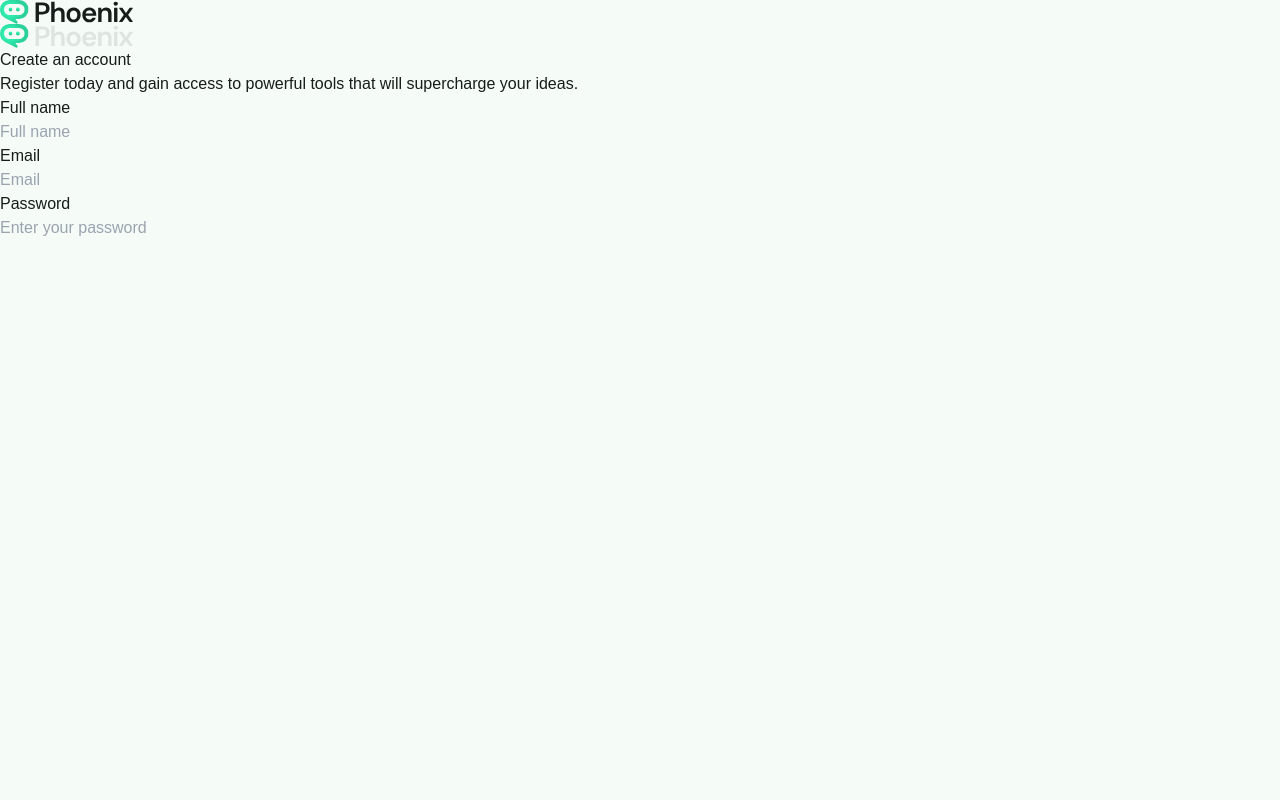
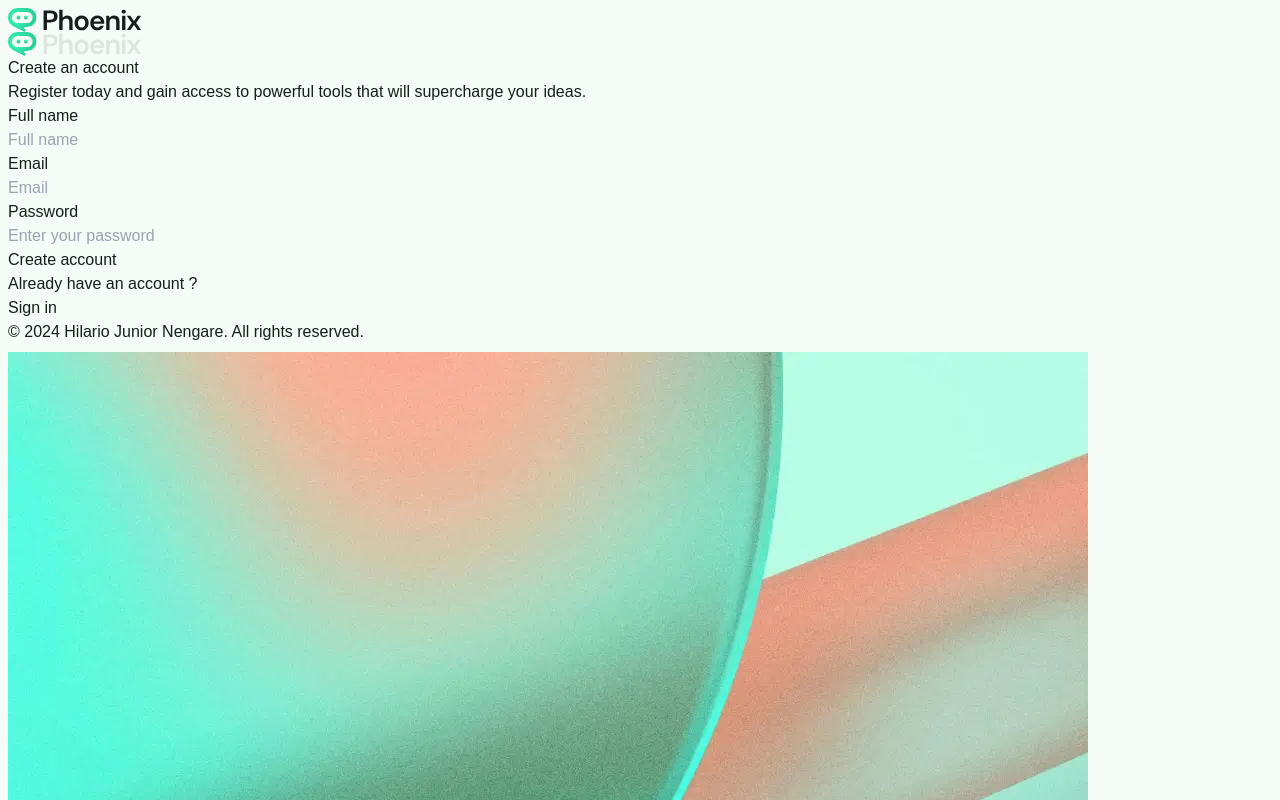
Before and after one commit to HilarioNengareJr/phoenix, a React (Vite) app: page /register in a window 1280 px wide. Shown: the top 800 px of the page. Built offline with nearby package versions, Linux system fonts and the light colour scheme; a web font is replaced by a local one.

Commit message:
chore: implemented register

```diff
--- a/src/components/Button.jsx
+++ b/src/components/Button.jsx
@@ -20,9 +20,20 @@ const Button = ({
     children,
     ...rest
 }) => {
-    <button className={`btn ${variant} ${color}`} {...rest}>
+    return (
+        <button className={`btn ${variant} ${color} ${classes}`}  {...rest}>
         {children}
 
         <div className="state-layer"></div>
     </button>
+    );
 }
+
+Button.propTypes = {
+    classes: PropTypes.string,
+    variant: PropTypes.string,
+    color: PropTypes.string,
+    children: PropTypes.any
+}
+
+export {Button};
--- a/src/pages/Register.jsx
+++ b/src/pages/Register.jsx
@@ -13,13 +13,14 @@ import { Link, Form } from 'react-router-dom';
  * Custom Modules
  */
 
-import { logoLight, logoDark } from '../assets/assets';
+import { logoLight, logoDark, banner } from '../assets/assets';
 /**
  * Components
  */
 
 import PageTitle from '../components/PageTitle';
 import TextField from '../components/TextField';
+import { Button } from '../components/Button';
 
 
 
@@ -27,7 +28,7 @@ const Register = () => {
     return (
         <>
             <PageTitle title='Phoenix | Create an account' />
-            <div className=''>
+            <div className='relative w-screen h-dvh p-2 grid grid-cols-1 lg:grid-cols-[1fr, 1.2fr] lg:gap-2'>
                 <div className=''>
                     <Link>
                         <img src={logoLight} alt='phoenix logo' width={133} height={24} className='' />
@@ -47,9 +48,30 @@ const Register = () => {
                                 <TextField type='text' name='name' label='Full name' placeholder='Full name' required={true} autoFocus={true} />
                                 <TextField type='email' name='email' label='Email' placeholder='Email' required={true} />
                                 <TextField type='password' name='password' label='Password' placeholder='Enter your password' required={true} />
+                                <Button type='submit'>
+                                    Create account
+                                </Button>
                             </Form>
+
+                            <p className=''>
+                                Already have an account ?
+                                <Link to='/login' className=''>
+                                Sign in
+                                </Link>
+                            </p>
                         </div>
                     </div>
+
+                    <p className=''>
+                        &copy; 2024 Hilario Junior Nengare. All rights reserved.
+                    </p>
+                </div>
+
+                <div className=''>
+                    <img src={banner} alt='' className='' />
+                    <p className='img-cover'>
+                        Chat with Phoenix to supercharge your ideas.
+                    </p>
                 </div>
             </div>
         </>
```
Lines whose indentation alone changed are shown as unchanged.
